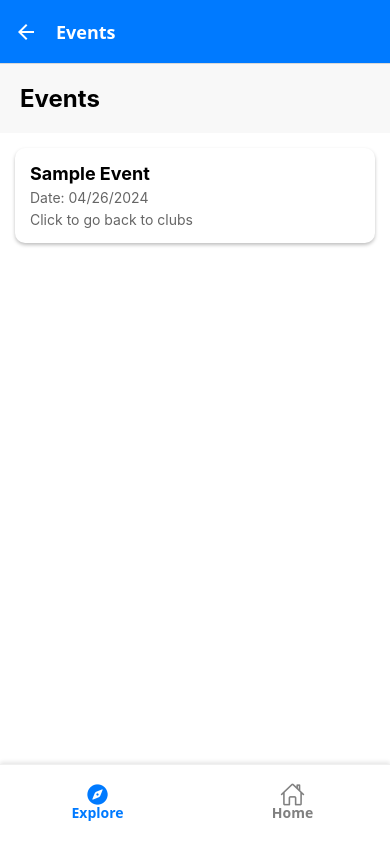
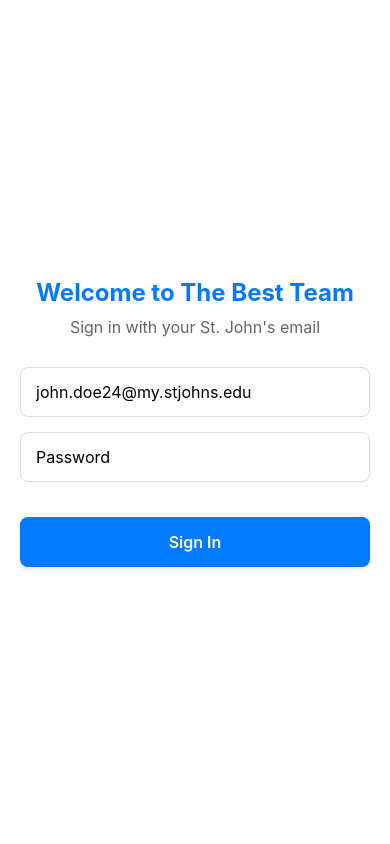
Before and after one commit to X1PH3R/thebestteam, a React Native app: screen /Events in a window 390 px wide. Built offline with nearby package versions, Linux system fonts and the light colour scheme; what expo-linking would draw is missing.

Commit message:
Add university email authentication with St. John's domain validation

```diff
--- a/App.tsx
+++ b/App.tsx
@@ -16,6 +16,8 @@
 import * as Linking from 'expo-linking';
 import { Ionicons } from '@expo/vector-icons';
 
+import { AuthProvider, useAuth } from './src/context/AuthContext';
+import SignInScreen from './src/screens/SignInScreen';
 import ExploreClubsScreen from './src/screens/ClubScreen';
 import EventScreen from './src/screens/EventScreen';
 import ClubDetailsScreen from './src/screens/ClubDetailsScreen';
@@ -25,6 +27,7 @@
 SplashScreen.preventAutoHideAsync();
 
 type RootStackParamList = {
+  SignIn: undefined;
   MyClubs: undefined;
   ClubDetails: { club: any };
   Events: undefined;
@@ -45,6 +48,7 @@
   prefixes: [prefix],
   config: {
     screens: {
+      SignIn: 'signin',
       Home: 'home',
       Explore: 'explore',
       Events: 'events',
@@ -125,16 +129,26 @@
   </Stack.Navigator>
 );
 
-export default function App() {
-  const onLayoutRootView = useCallback(async () => {
-    await SplashScreen.hideAsync();
-  }, []);
+function Navigation() {
+  const { user, loading } = useAuth();
+
+  if (loading) {
+    return null;
+  }
+
+  if (!user) {
+    return (
+      <Stack.Navigator>
+        <Stack.Screen
+          name="SignIn"
+          component={SignInScreen}
+          options={{ headerShown: false }}
+        />
+      </Stack.Navigator>
+    );
+  }
 
   return (
-    <GestureHandlerRootView style={{ flex: 1 }}>
-      <View style={styles.container} onLayout={onLayoutRootView}>
-        <StatusBar style="light" />
-        <NavigationContainer linking={linking}>
     <Tab.Navigator
       screenOptions={({ route }) => ({
         tabBarIcon: ({ focused, color, size }: { focused: boolean; color: string; size: number }) => {
@@ -194,7 +208,23 @@
         }}
       />
     </Tab.Navigator>
+  );
+}
+
+export default function App() {
+  const onLayoutRootView = useCallback(async () => {
+    await SplashScreen.hideAsync();
+  }, []);
+
+  return (
+    <GestureHandlerRootView style={{ flex: 1 }}>
+      <View style={styles.container} onLayout={onLayoutRootView}>
+        <StatusBar style="light" />
+        <AuthProvider>
+          <NavigationContainer linking={linking}>
+            <Navigation />
           </NavigationContainer>
+        </AuthProvider>
       </View>
     </GestureHandlerRootView>
   );
--- a/app.json
+++ b/app.json
@@ -15,13 +15,15 @@
       "**/*"
     ],
     "ios": {
-      "supportsTablet": true
+      "supportsTablet": true,
+      "bundleIdentifier": "com.thebestteam.app"
     },
     "android": {
       "adaptiveIcon": {
         "foregroundImage": "./assets/adaptive-icon.png",
         "backgroundColor": "#ffffff"
-      }
+      },
+      "package": "com.thebestteam.app"
     },
     "web": {
       "favicon": "./assets/favicon.png"
--- a/package.json
+++ b/package.json
@@ -10,14 +10,18 @@
     "test": "jest"
   },
   "dependencies": {
+    "@react-native-async-storage/async-storage": "^2.1.2",
+    "@react-native-google-signin/google-signin": "^13.2.0",
     "@react-navigation/bottom-tabs": "^7.3.10",
     "@react-navigation/native": "^7.1.6",
     "@react-navigation/native-stack": "^7.3.10",
     "@react-navigation/stack": "^7.2.10",
     "expo": "^52.0.46",
+    "expo-auth-session": "^6.0.3",
     "expo-linking": "^7.0.5",
     "expo-splash-screen": "^0.29.24",
     "expo-status-bar": "^2.0.1",
+    "expo-web-browser": "^14.0.2",
     "react": "^18.3.1",
     "react-native": "^0.76.9",
     "react-native-calendars": "^1.1311.1",
--- /dev/null
+++ b/src/context/AuthContext.tsx
@@ -0,0 +1,91 @@
+import React, { createContext, useState, useContext, useEffect } from 'react';
+import AsyncStorage from '@react-native-async-storage/async-storage';
+
+type User = {
+  id: string;
+  name: string;
+  email: string;
+  university: string;
+};
+
+type AuthContextData = {
+  user: User | null;
+  loading: boolean;
+  signIn: (email: string, password: string) => Promise<void>;
+  signOut: () => Promise<void>;
+};
+
+const AuthContext = createContext<AuthContextData>({} as AuthContextData);
+
+export const AuthProvider: React.FC<{ children: React.ReactNode }> = ({ children }) => {
+  const [user, setUser] = useState<User | null>(null);
+  const [loading, setLoading] = useState(true);
+
+  useEffect(() => {
+    loadStoredUser();
+  }, []);
+
+  async function loadStoredUser() {
+    try {
+      const storedUser = await AsyncStorage.getItem('@Auth:user');
+      if (storedUser) {
+        setUser(JSON.parse(storedUser));
+      }
+    } catch (error) {
+      console.error('Error loading stored user:', error);
+    } finally {
+      setLoading(false);
+    }
+  }
+
+  async function signIn(email: string, password: string) {
+    try {
+      // For demo purposes, we'll accept any email ending with @my.stjohns.edu
+      if (!email.endsWith('@my.stjohns.edu')) {
+        throw new Error('Please use your St. John\'s University email');
+      }
+
+      if (password.length < 6) {
+        throw new Error('Password must be at least 6 characters');
+      }
+
+      // In a real app, this would be an API call to your authentication service
+      const userData = {
+        id: '1',
+        name: email.split('@')[0].replace('.', ' '),
+        email: email,
+        university: 'St. John\'s University'
+      };
+
+      setUser(userData);
+      await AsyncStorage.setItem('@Auth:user', JSON.stringify(userData));
+    } catch (error) {
+      console.error('Error signing in:', error);
+      throw error;
+    }
+  }
+
+  async function signOut() {
+    try {
+      await AsyncStorage.removeItem('@Auth:user');
+      setUser(null);
+    } catch (error) {
+      console.error('Error signing out:', error);
+      throw error;
+    }
+  }
+
+  return (
+    <AuthContext.Provider value={{ user, loading, signIn, signOut }}>
+      {children}
+    </AuthContext.Provider>
+  );
+};
+
+export function useAuth() {
+  const context = useContext(AuthContext);
+  if (!context) {
+    throw new Error('useAuth must be used within an AuthProvider');
+  }
+  return context;
+}
--- /dev/null
+++ b/src/screens/SignInScreen.tsx
@@ -0,0 +1,102 @@
+import React, { useState } from 'react';
+import { View, Text, StyleSheet, TouchableOpacity, TextInput, Alert } from 'react-native';
+import { useAuth } from '../context/AuthContext';
+
+export default function SignInScreen() {
+  const [email, setEmail] = useState('');
+  const [password, setPassword] = useState('');
+  const { signIn } = useAuth();
+
+  const handleSignIn = async () => {
+    try {
+      await signIn(email, password);
+    } catch (error) {
+      Alert.alert('Error', error instanceof Error ? error.message : 'Failed to sign in. Please try again.');
+    }
+  };
+
+  return (
+    <View style={styles.container}>
+      <Text style={styles.title}>Welcome to The Best Team</Text>
+      <Text style={styles.subtitle}>Sign in with your St. John's email</Text>
+
+      <View style={styles.inputContainer}>
+        <TextInput
+          style={styles.input}
+          placeholder="john.doe24@my.stjohns.edu"
+          value={email}
+          onChangeText={setEmail}
+          autoCapitalize="none"
+          keyboardType="email-address"
+        />
+        <TextInput
+          style={styles.input}
+          placeholder="Password"
+          value={password}
+          onChangeText={setPassword}
+          secureTextEntry
+        />
+      </View>
+
+      <TouchableOpacity style={styles.signInButton} onPress={handleSignIn}>
+        <Text style={styles.signInButtonText}>Sign In</Text>
+      </TouchableOpacity>
+    </View>
+  );
+}
+
+const styles = StyleSheet.create({
+  container: {
+    flex: 1,
+    justifyContent: 'center',
+    alignItems: 'center',
+    padding: 20,
+    backgroundColor: '#fff',
+  },
+  title: {
+    fontSize: 24,
+    fontWeight: 'bold',
+    marginBottom: 10,
+    color: '#007AFF',
+  },
+  subtitle: {
+    fontSize: 16,
+    color: '#666',
+    marginBottom: 30,
+  },
+  inputContainer: {
+    width: '100%',
+    marginBottom: 20,
+  },
+  input: {
+    width: '100%',
+    height: 50,
+    borderWidth: 1,
+    borderColor: '#ddd',
+    borderRadius: 8,
+    paddingHorizontal: 15,
+    marginBottom: 15,
+    fontSize: 16,
+  },
+  signInButton: {
+    width: '100%',
+    height: 50,
+    backgroundColor: '#007AFF',
+    borderRadius: 8,
+    justifyContent: 'center',
+    alignItems: 'center',
+    shadowColor: '#000',
+    shadowOffset: {
+      width: 0,
+      height: 2,
+    },
+    shadowOpacity: 0.1,
+    shadowRadius: 4,
+    elevation: 3,
+  },
+  signInButtonText: {
+    color: '#fff',
+    fontSize: 16,
+    fontWeight: '600',
+  },
+});
```
Also changed, not shown: 1 other file (tests, documents, lock files or other folders). Lines whose indentation alone changed are shown as unchanged.
